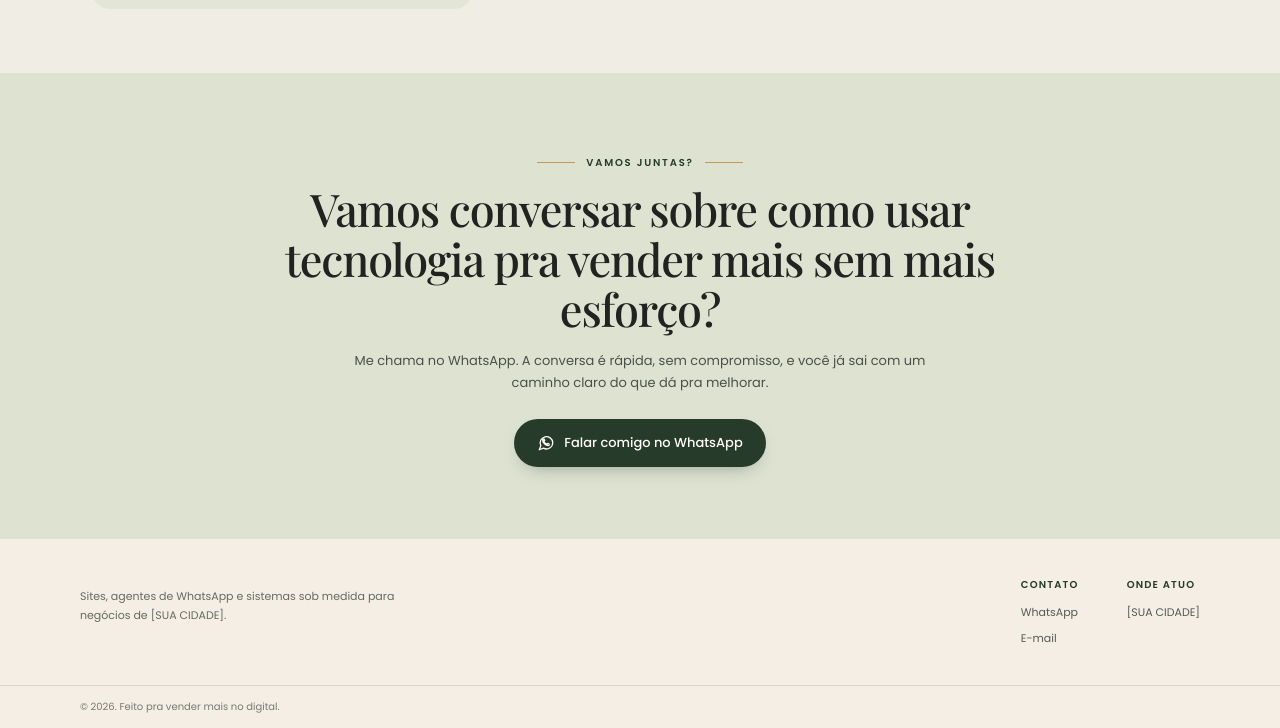
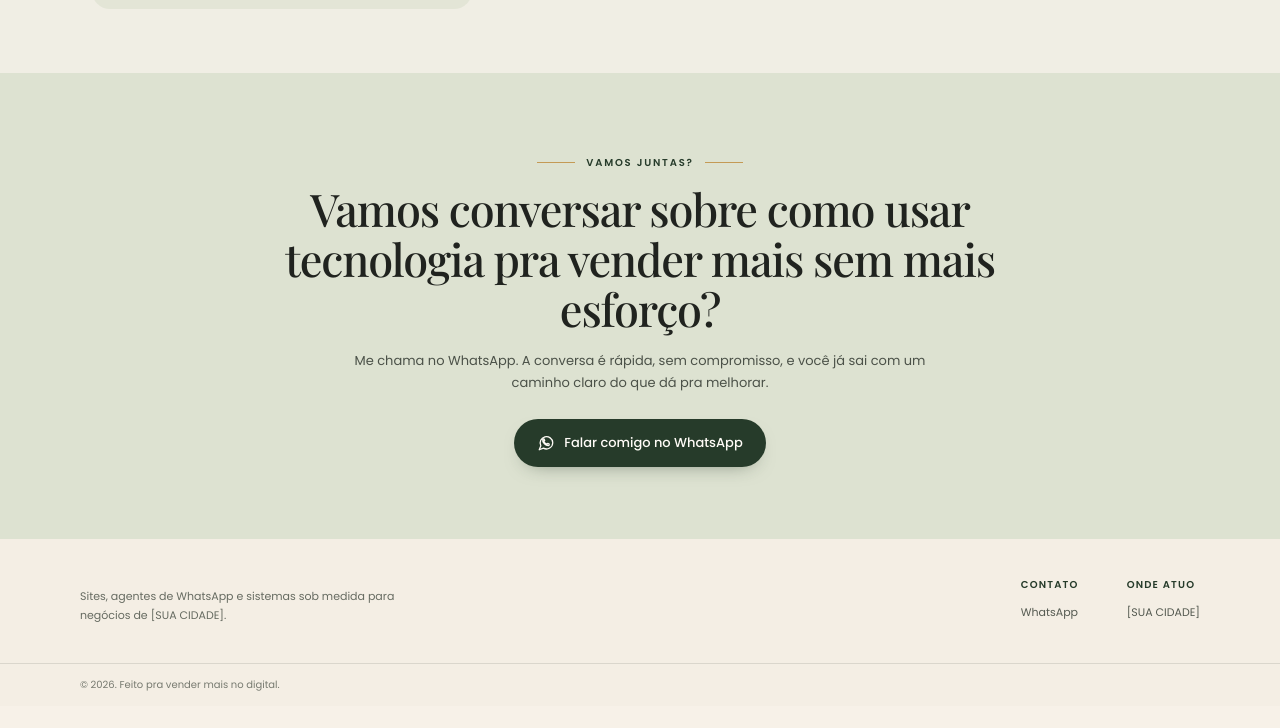
Before and after one commit to priscila-ssantos/portfolio-priscila-santos, a plain HTML site: page index.html in a window 1280 px wide. Shown: the part 2725-3453 px from the top of the page. After the commit the page ends 3431 px from the top, so only its background shows below. Drawn offline with nearby package versions, Linux system fonts and the light colour scheme; a web font is replaced by a local one.

```diff
--- a/index.html
+++ b/index.html
@@ -597,7 +597,6 @@
         <div class="footer-column">
           <span>Contato</span>
           <a href="https://wa.me/5571992901025?text=Oi!%20Vi%20o%20seu%20portf%C3%B3lio%20e%20queria%20saber%20mais." target="_blank" rel="noopener">WhatsApp</a>
-          <a href="mailto:[SEU EMAIL]">E-mail</a>
         </div>
         <div class="footer-column">
           <span>Onde atuo</span>
```
